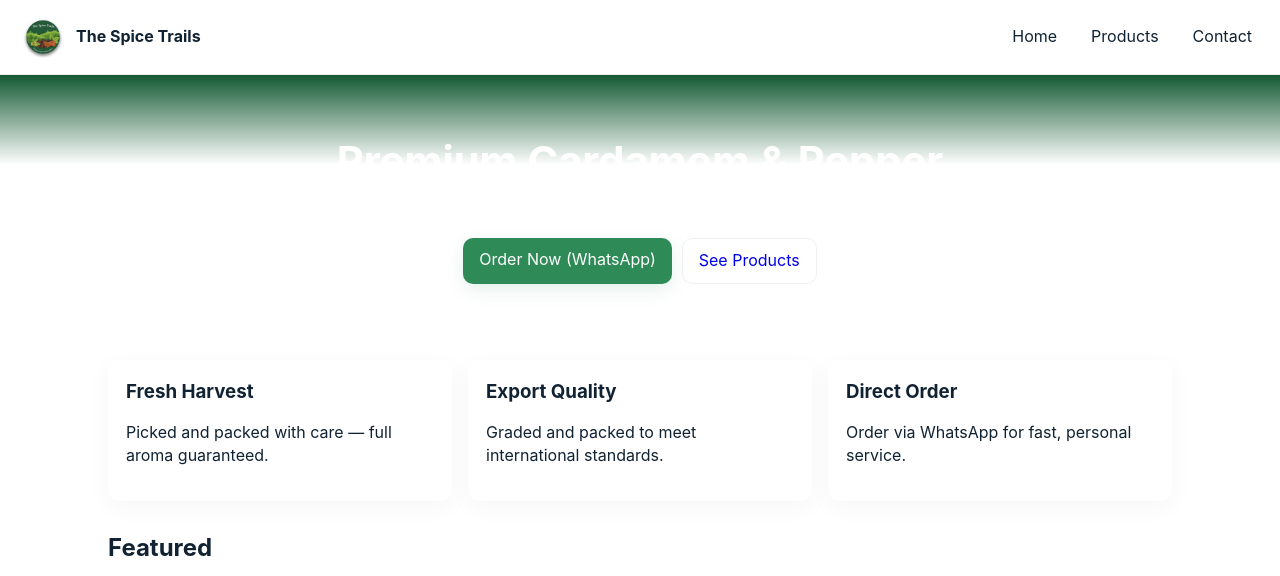
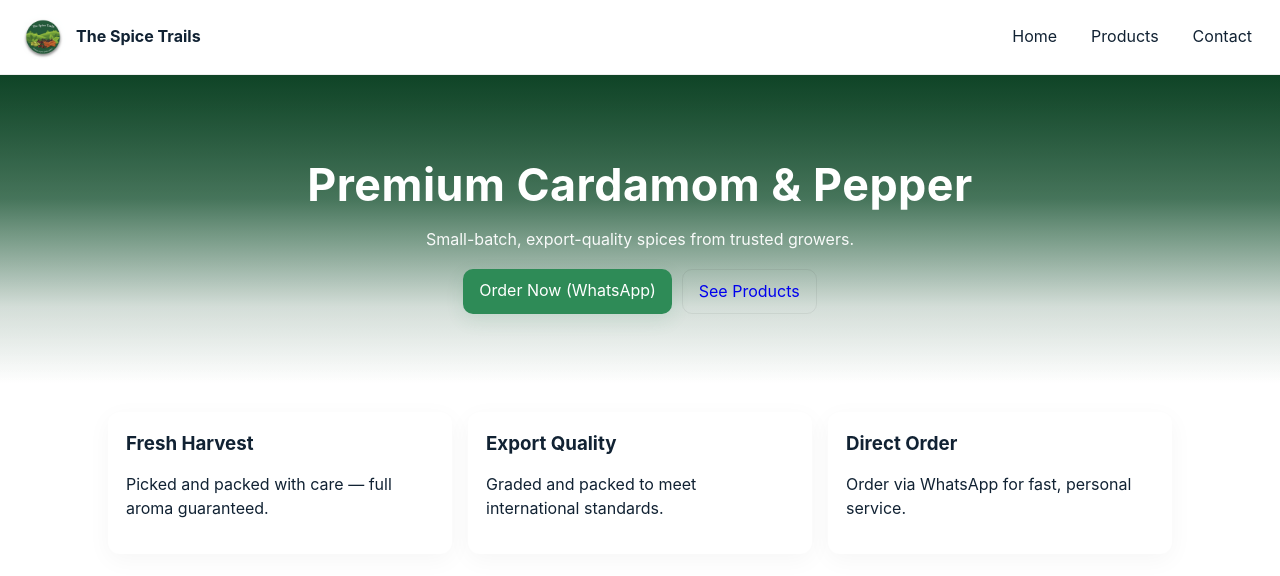
Before and after one commit to manubk2003/thespicetrails, a plain HTML site: page index.html in a window 1280 px wide. Shown: the top 576 px of the page. Drawn offline with Linux system fonts and the light colour scheme.

Commit message:
Update styles.css

```diff
--- a/assets/css/styles.css
+++ b/assets/css/styles.css
@@ -26,15 +26,48 @@ body{
 .nav a{color:inherit;text-decoration:none;padding:6px 8px;border-radius:8px}
 .nav a:hover{background:#f3f6f3}
 
-/* hero */
+/* hero (FIXED visually messy gradient + added overlay) */
 .hero{
-  display:flex;flex-direction:column;align-items:center;justify-content:center;padding:48px 20px;
-  text-align:center;background:linear-gradient(180deg,var(--green) 0%, #ffffff00 35%);
-  color:#fff;
+  position:relative;
+  display:flex;flex-direction:column;align-items:center;justify-content:center;
+  padding:70px 20px;
+  text-align:center;
+  color:#ffffff;
+  background:linear-gradient(180deg, var(--green) 0%, rgba(20,90,51,0.75) 40%, rgba(20,90,51,0.15) 75%, #ffffff 100%);
 }
-.hero h1{font-size:clamp(1.6rem,3.6vw,2.6rem);margin:8px 0 6px}
-.hero p{max-width:44ch;margin:0 auto 18px;opacity:.95}
-.hero-cta{display:flex;gap:10px;flex-wrap:wrap;justify-content:center}
+
+/* overlay to keep text readable ALWAYS */
+.hero::before{
+  content:"";
+  position:absolute;
+  inset:0;
+  background:linear-gradient(180deg, rgba(0,0,0,0.25) 0%, rgba(0,0,0,0.08) 50%, transparent 100%);
+  z-index:1;
+}
+
+.hero h1,
+.hero p,
+.hero .hero-cta{
+  position:relative;
+  z-index:2;
+}
+
+.hero h1{
+  font-size:clamp(1.8rem,4vw,2.8rem);
+  margin:8px 0 10px;
+  letter-spacing:0.5px;
+  font-weight:700;
+}
+
+.hero p{
+  max-width:44ch;
+  margin:0 auto 18px;
+  opacity:.95;
+}
+
+.hero-cta{
+  display:flex;gap:10px;flex-wrap:wrap;justify-content:center
+}
 
 .btn{display:inline-block;padding:10px 16px;border-radius:10px;text-decoration:none;cursor:pointer;border:1px solid rgba(0,0,0,.06)}
 .btn-primary{background:var(--accent);color:#fff;border:none;box-shadow:0 6px 18px rgba(46,139,87,.12)}
@@ -77,7 +110,7 @@ body{
 @media (max-width:760px){
   .nav{display:none}
   .menu-toggle{display:inline-block;border:0;background:transparent;font-size:20px}
-  .hero{padding:36px 14px}
+  .hero{padding:50px 14px}
   .product-row{flex-direction:column}
   .logo{height:40px;width:40px}
 }
```
